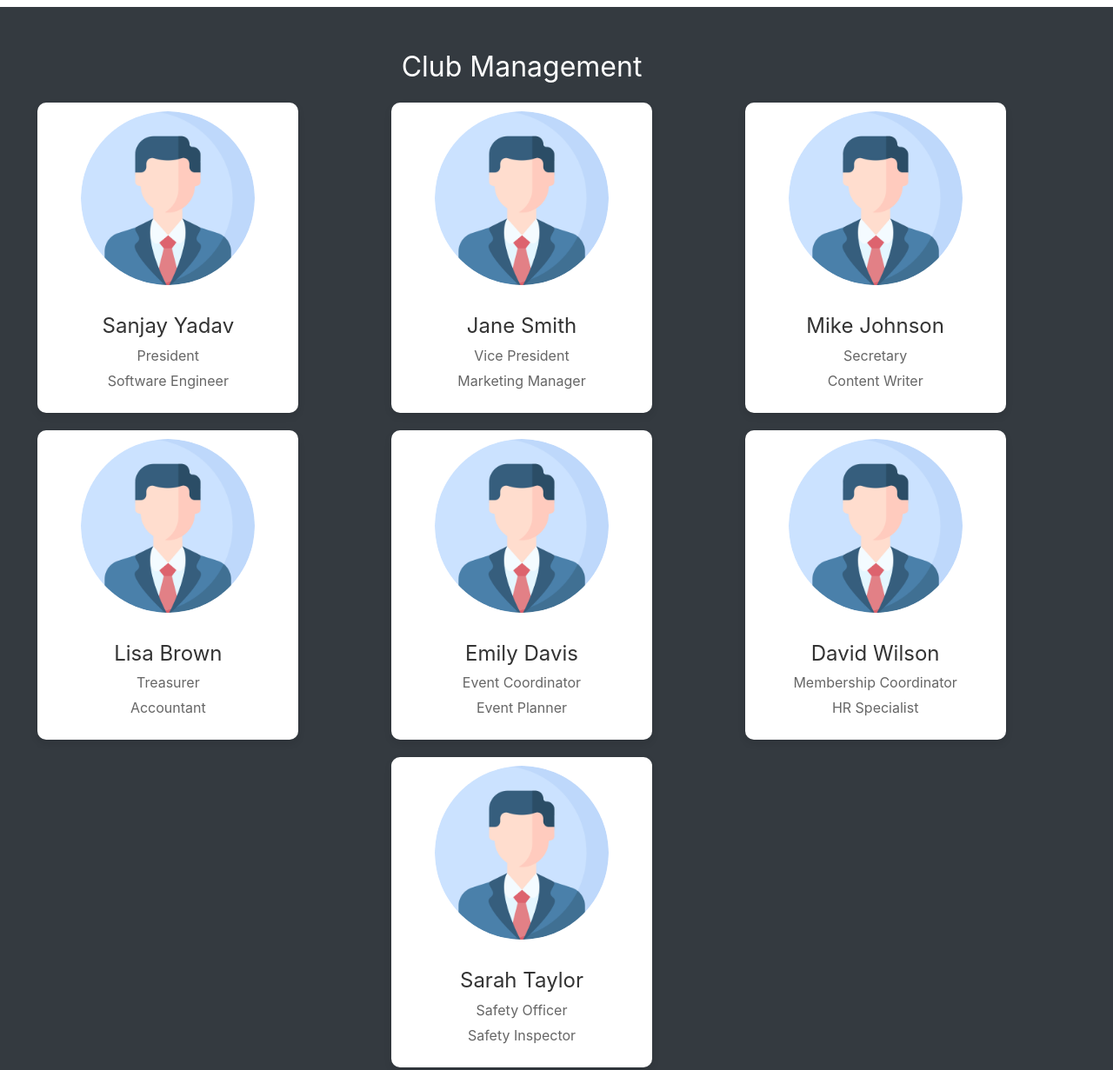
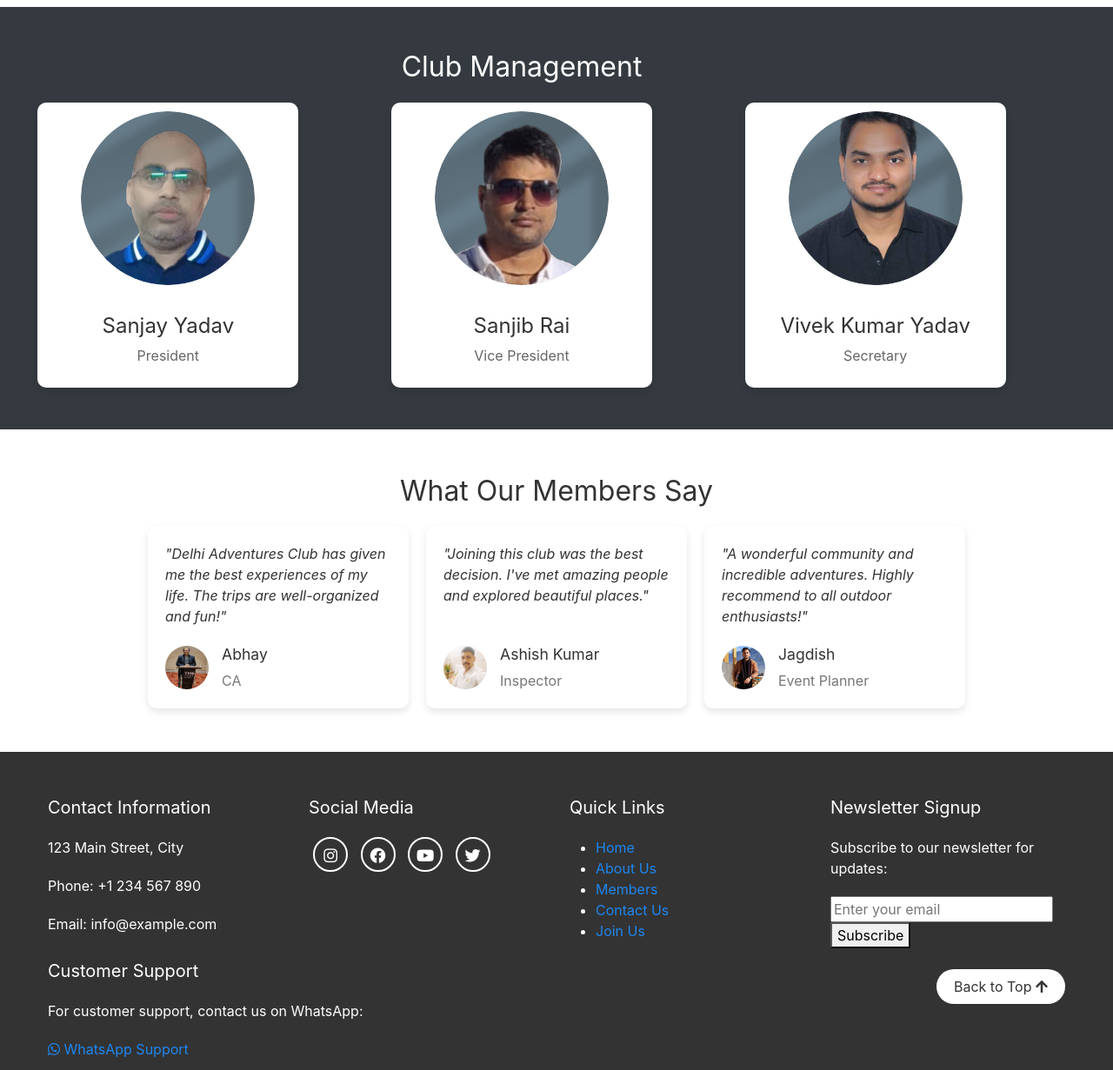
Before and after one commit to Thisajay/delhiadventuresclub, a plain HTML site: page about.html in a window 1280 px wide. Shown: the part 900-2131 px from the top of the page at 87% size. Drawn offline with Linux system fonts and the light colour scheme.

Commit message:
Code Updated

```diff
--- a/about.html
+++ b/about.html
@@ -113,60 +113,25 @@
         <div class="members-grid">
           <div class="member-card">
             <div class="image-wrapper">
-              <img src="img/about/profile.png" alt="President" />
+              <img src="img/about/pre.png" alt="President" />
             </div>
             <div class="member-info">
               <h3>Sanjay Yadav</h3>
               <p>President</p>
-              <p>Software Engineer</p>
             </div>
           </div>
           <div class="member-card">
-            <img src="img/about/profile.png" alt="Vice President" />
+            <img src="img/about/vice.png" alt="Vice President" />
             <div class="member-info">
-              <h3>Jane Smith</h3>
+              <h3>Sanjib Rai</h3>
               <p>Vice President</p>
-              <p>Marketing Manager</p>
             </div>
           </div>
           <div class="member-card">
-            <img src="img/about/profile.png" alt="Secretary" />
+            <img src="img/about/sec.png" alt="Secretary" />
             <div class="member-info">
-              <h3>Mike Johnson</h3>
+              <h3>Vivek Kumar Yadav</h3>
               <p>Secretary</p>
-              <p>Content Writer</p>
-            </div>
-          </div>
-          <div class="member-card">
-            <img src="img/about/profile.png" alt="Treasurer" />
-            <div class="member-info">
-              <h3>Lisa Brown</h3>
-              <p>Treasurer</p>
-              <p>Accountant</p>
-            </div>
-          </div>
-          <div class="member-card">
-            <img src="img/about/profile.png" alt="Event Coordinator" />
-            <div class="member-info">
-              <h3>Emily Davis</h3>
-              <p>Event Coordinator</p>
-              <p>Event Planner</p>
-            </div>
-          </div>
-          <div class="member-card">
-            <img src="img/about/profile.png" alt="Membership Coordinator" />
-            <div class="member-info">
-              <h3>David Wilson</h3>
-              <p>Membership Coordinator</p>
-              <p>HR Specialist</p>
-            </div>
-          </div>
-          <div class="member-card">
-            <img src="img/about/profile.png" alt="Safety Officer" />
-            <div class="member-info">
-              <h3>Sarah Taylor</h3>
-              <p>Safety Officer</p>
-              <p>Safety Inspector</p>
             </div>
           </div>
         </div>
@@ -186,8 +151,8 @@
           <div class="testimonial-author">
             <img src="img/members/m5.jpeg" alt="Member 1" />
             <div class="author-info">
-              <h3>John Doe</h3>
-              <p>Software Engineer</p>
+              <h3>Abhay</h3>
+              <p>CA</p>
             </div>
           </div>
         </div>
@@ -199,8 +164,8 @@
           <div class="testimonial-author">
             <img src="img/members/m10.jpeg" alt="Member 2" />
             <div class="author-info">
-              <h3>Jane Smith</h3>
-              <p>Marketing Manager</p>
+              <h3>Ashish Kumar</h3>
+              <p>Inspector</p>
             </div>
           </div>
         </div>
@@ -212,7 +177,7 @@
           <div class="testimonial-author">
             <img src="img/members/m12.jpeg" alt="Member 3" />
             <div class="author-info">
-              <h3>Emily Davis</h3>
+              <h3>Jagdish</h3>
               <p>Event Planner</p>
             </div>
           </div>
@@ -269,7 +234,9 @@
           <div class="col-md-6">
             <h3 id="footer-heading">Customer Support</h3>
             <p>For customer support, contact us on WhatsApp:</p>
-            <a href="#"><i class="fab fa-whatsapp"></i> WhatsApp Support</a>
+            <a href="https://wa.me/9871672751"
+              ><i class="fab fa-whatsapp"></i> WhatsApp Support</a
+            >
           </div>
           <div class="col-md-6">
             <div class="go-top">
--- a/css/main.css
+++ b/css/main.css
@@ -329,11 +329,11 @@ h2 {
   box-shadow: 0 8px 16px rgba(0, 0, 0, 0.2);
 }
 .member-card img {
-  width: 200px; /* Set width to 100% */
-  height: 200px; /* Set height to 100% */
-  object-fit: cover; /* Fill the container with the image while preserving its aspect ratio */
-  object-position: center; /* Center the image within the container */
-  border-radius: 50%; /* Make the image circular */
+  width: 200px;
+  height: 200px;
+  object-fit: cover;
+  object-position: center;
+  border-radius: 50%;
   margin-top: 10px;
 }
 
@@ -485,7 +485,7 @@ h2 {
 
 .map-responsive {
   overflow: hidden;
-  padding-top: 30%; /* 16:9 aspect ratio */
+  padding-top: 30%;
   position: relative;
 }
 
@@ -531,16 +531,6 @@ h2 {
 }
 
 /* Specific sizes for the grid items based on the provided layout */
-
-.item1 {
-  grid-column: span 1;
-  grid-row: span 1;
-}
-
-.item2 {
-  grid-column: span 1;
-  grid-row: span 1;
-}
 
 .item3 {
   grid-column: span 2;
@@ -689,7 +679,7 @@ h2 {
 
 .item32 {
   grid-column: span 1;
-  grid-row: span 1;
+  grid-row: span 2;
 }
 
 .item33 {
```
Also changed, not shown: contact.html (+1 -1 lines), faq.html (+5 -3 lines), index.html (+28 -61 lines), member.html (+1 -1 lines), img/about/pre.png (added), img/about/sec.png (added), img/about/vice.png (added).
